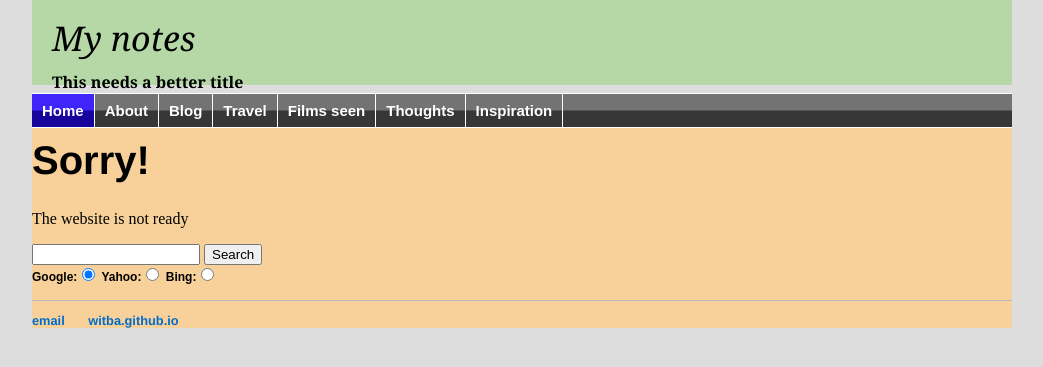
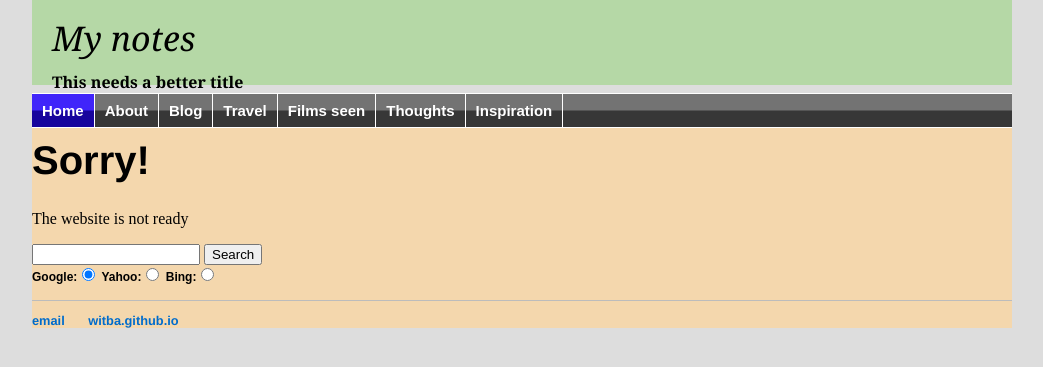
Before and after one commit to witba/witba.github.io, a Jekyll site: the page built from index.html, in a window 1280 px wide. Shown: the top 367 px of the page, without its empty margins (118-1161 px from the left). Built offline with Jekyll 4.4.1, drawn with Linux system fonts in a browser that asks for light colours.

Commit message:
Update main.css

```diff
--- a/css/main.css
+++ b/css/main.css
@@ -11,7 +11,7 @@ background: #b5d8a6;
 }
 #style_content {
 width: 100%;
-background: #f7d199;  /*f2e3cd;*/
+background: #f4d7ad;  /*f2e3cd;*/
 }
 #style_title {
 padding-top: 15px;
```
